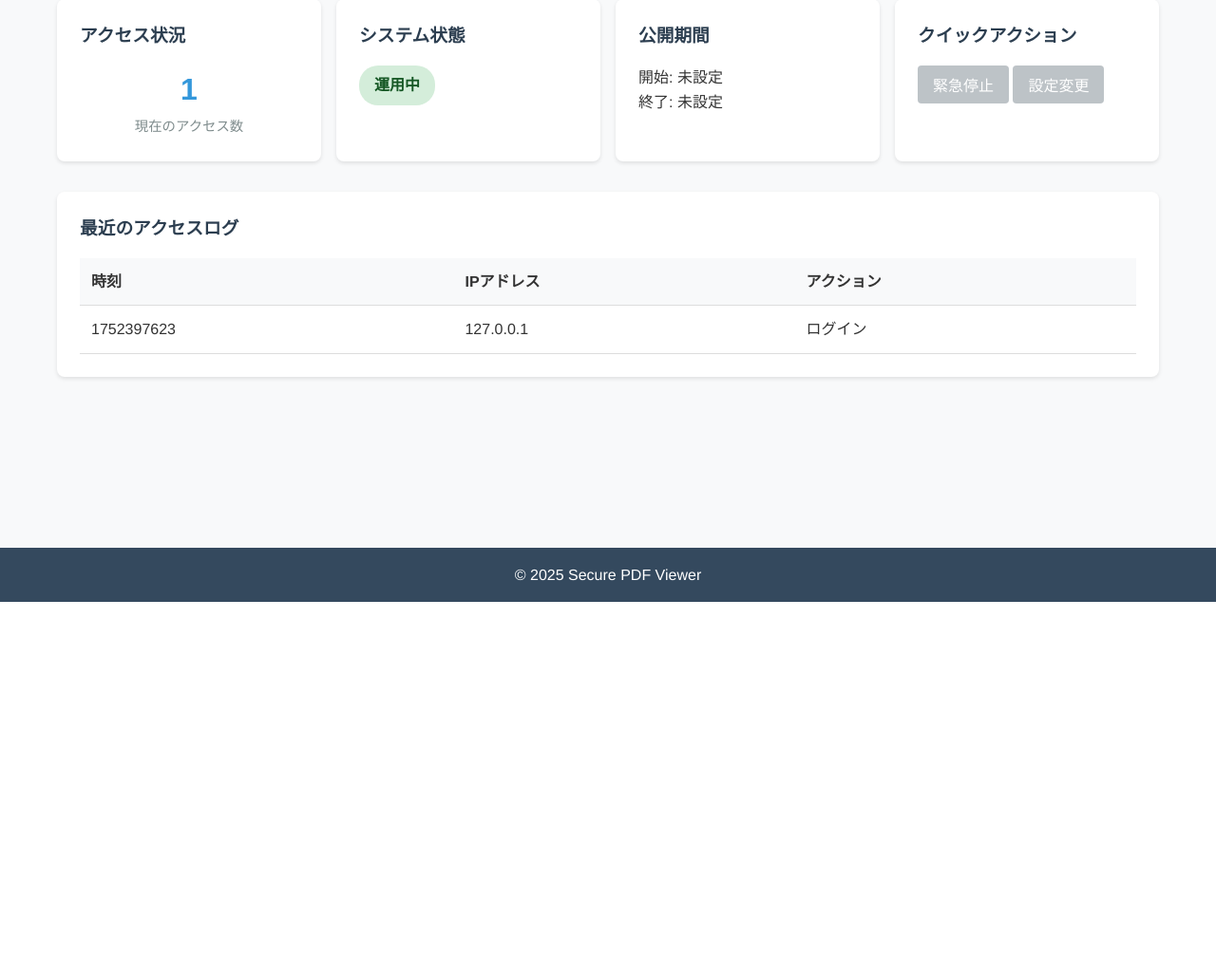
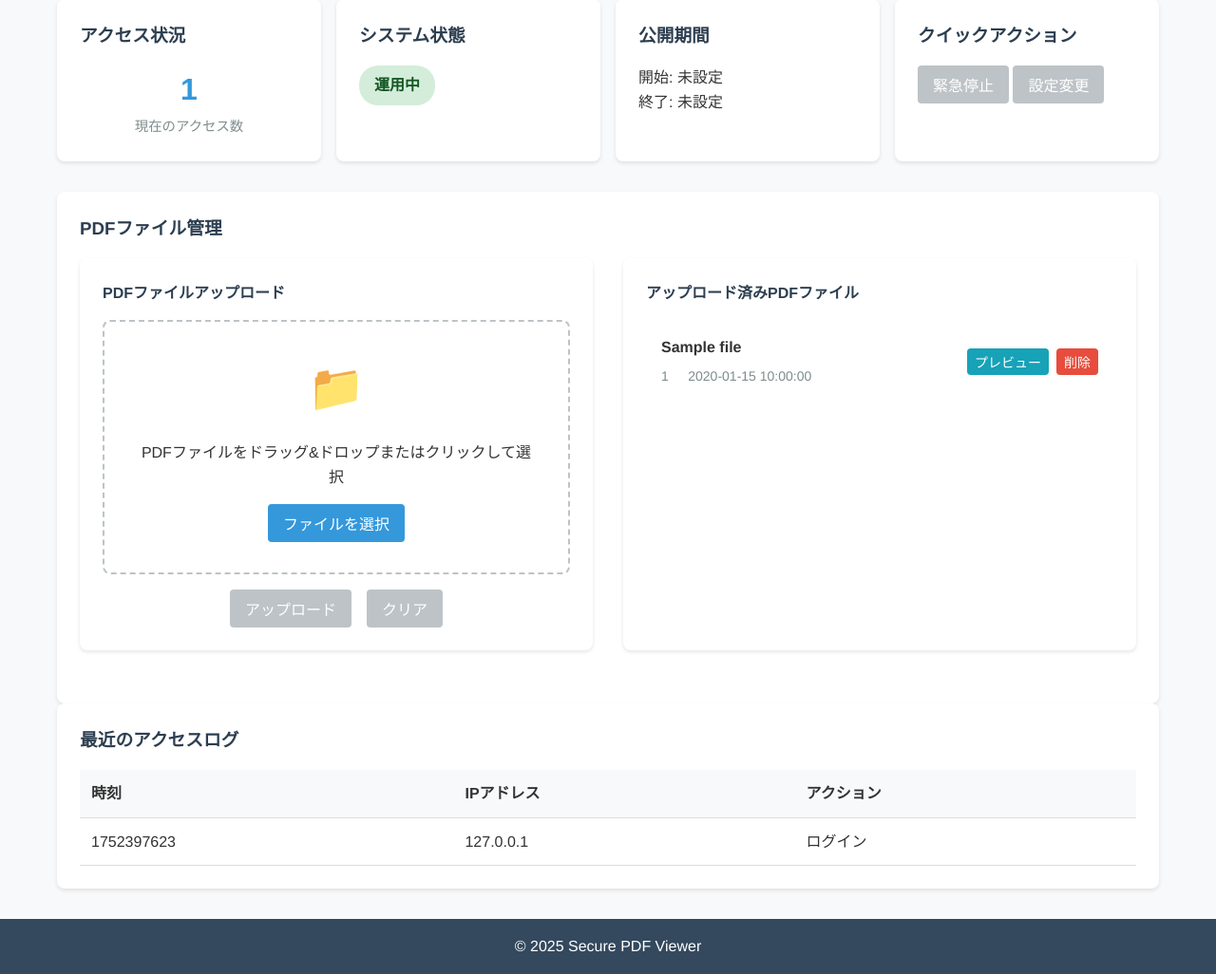
Before and after one commit to shimesaba-type0/secure-pdf-viewer, a Flask app: template templates/admin.html in a window 1280 px wide. Shown: the part 177-1203 px from the top of the page at 95% size. Before the commit the page ends 811 px from the top, so only its background shows below. Run offline with Flask 3, Linux system fonts and the light colour scheme; the visitor is signed in with stand-in values (Sample User, id 1); the template is opened without the code that fills it: most values are stand-ins (such as "Sample title", 1, 10 or a date in 2020).

Commit message:
update: for pdf file uploader

```diff
--- a/app.py
+++ b/app.py
@@ -1,9 +1,16 @@
-from flask import Flask, render_template, request, redirect, url_for, session
+from flask import Flask, render_template, request, redirect, url_for, session, flash, jsonify
 import os
 from datetime import datetime
+from werkzeug.utils import secure_filename
+import sqlite3
 
 app = Flask(__name__)
 app.config['SECRET_KEY'] = os.environ.get('FLASK_SECRET_KEY', 'dev-secret-key-change-this')
+app.config['UPLOAD_FOLDER'] = 'static/pdfs'
+app.config['MAX_CONTENT_LENGTH'] = 16 * 1024 * 1024  # 16MB max file size
+
+# Ensure upload directory exists
+os.makedirs(app.config['UPLOAD_FOLDER'], exist_ok=True)
 
 @app.route('/')
 def index():
@@ -32,7 +39,150 @@ def logout():
 def admin():
     if not session.get('authenticated'):
         return redirect(url_for('login'))
-    return render_template('admin.html')
+
+    # Get list of uploaded PDF files
+    pdf_files = get_pdf_files()
+    return render_template('admin.html', pdf_files=pdf_files)
+
+@app.route('/admin/upload-pdf', methods=['POST'])
+def upload_pdf():
+    if not session.get('authenticated'):
+        return redirect(url_for('login'))
+
+    if 'pdf_file' not in request.files:
+        flash('ファイルが選択されていません')
+        return redirect(url_for('admin'))
+
+    file = request.files['pdf_file']
+    if file.filename == '':
+        flash('ファイルが選択されていません')
+        return redirect(url_for('admin'))
+
+    if file and allowed_file(file.filename):
+        filename = secure_filename(file.filename)
+        filepath = os.path.join(app.config['UPLOAD_FOLDER'], filename)
+
+        # Check if file already exists
+        if os.path.exists(filepath):
+            flash(f'ファイル "{filename}" は既に存在します')
+            return redirect(url_for('admin'))
+
+        try:
+            file.save(filepath)
+
+            # Get actual file size
+            file_size = os.path.getsize(filepath)
+
+            # Add to database
+            add_pdf_to_db(filename, filepath, file_size)
+
+            flash(f'ファイル "{filename}" がアップロードされました')
+        except Exception as e:
+            flash(f'アップロードに失敗しました: {str(e)}')
+    else:
+        flash('PDFファイルのみアップロード可能です')
+
+    return redirect(url_for('admin'))
+
+@app.route('/admin/delete-pdf/<int:pdf_id>', methods=['POST'])
+def delete_pdf(pdf_id):
+    if not session.get('authenticated'):
+        return jsonify({'error': 'Unauthorized'}), 401
+
+    try:
+        # Get file info from database
+        conn = sqlite3.connect('instance/database.db')
+        conn.row_factory = sqlite3.Row
+        cursor = conn.cursor()
+
+        pdf_info = cursor.execute(
+            'SELECT * FROM pdf_files WHERE id = ?', (pdf_id,)
+        ).fetchone()
+
+        if not pdf_info:
+            return jsonify({'error': 'ファイルが見つかりません'}), 404
+
+        # Delete file from filesystem
+        if os.path.exists(pdf_info['file_path']):
+            os.remove(pdf_info['file_path'])
+
+        # Delete from database
+        cursor.execute('DELETE FROM pdf_files WHERE id = ?', (pdf_id,))
+        conn.commit()
+        conn.close()
+
+        return jsonify({'success': True})
+    except Exception as e:
+        return jsonify({'error': str(e)}), 500
+
+def allowed_file(filename):
+    return '.' in filename and filename.rsplit('.', 1)[1].lower() == 'pdf'
+
+def get_pdf_files():
+    try:
+        conn = sqlite3.connect('instance/database.db')
+        conn.row_factory = sqlite3.Row
+        cursor = conn.cursor()
+
+        files = cursor.execute('''
+            SELECT id, filename, file_path, file_size, upload_date
+            FROM pdf_files
+            ORDER BY upload_date DESC
+        ''').fetchall()
+
+        conn.close()
+
+        result = []
+        for file in files:
+            result.append({
+                'id': file['id'],
+                'name': file['filename'],
+                'path': file['file_path'],
+                'size': format_file_size(file['file_size']),
+                'upload_date': file['upload_date']
+            })
+
+        return result
+    except Exception as e:
+        print(f"Error getting PDF files: {e}")
+        return []
+
+def add_pdf_to_db(filename, filepath, file_size):
+    conn = sqlite3.connect('instance/database.db')
+    cursor = conn.cursor()
+
+    # Create table if it doesn't exist
+    cursor.execute('''
+        CREATE TABLE IF NOT EXISTS pdf_files (
+            id INTEGER PRIMARY KEY AUTOINCREMENT,
+            filename TEXT NOT NULL,
+            file_path TEXT NOT NULL,
+            file_size INTEGER,
+            upload_date TIMESTAMP DEFAULT CURRENT_TIMESTAMP
+        )
+    ''')
+
+    cursor.execute('''
+        INSERT INTO pdf_files (filename, file_path, file_size)
+        VALUES (?, ?, ?)
+    ''', (filename, filepath, file_size))
+
+    conn.commit()
+    conn.close()
+
+def format_file_size(size_bytes):
+    if size_bytes == 0:
+        return "0 B"
+
+    size_names = ["B", "KB", "MB"]
+    i = 0
+    size = float(size_bytes)
+
+    while size >= 1024.0 and i < len(size_names) - 1:
+        size /= 1024.0
+        i += 1
+
+    return f"{size:.1f} {size_names[i]}"
 
 if __name__ == '__main__':
     app.run(debug=True, host='0.0.0.0', port=5000)
--- a/static/css/main.css
+++ b/static/css/main.css
@@ -321,6 +321,142 @@ body {
     font-weight: bold;
 }
 
+/* PDFアップロード */
+.btn-success {
+    background-color: #27ae60;
+}
+
+.btn-success:hover {
+    background-color: #229954;
+}
+
+.btn-danger {
+    background-color: #e74c3c;
+}
+
+.btn-danger:hover {
+    background-color: #c0392b;
+}
+
+.btn-sm {
+    padding: 0.25rem 0.5rem;
+    font-size: 0.875rem;
+}
+
+.pdf-upload-section {
+    display: grid;
+    grid-template-columns: 1fr 1fr;
+    gap: 2rem;
+    margin-bottom: 2rem;
+}
+
+.upload-container {
+    background: white;
+    padding: 1.5rem;
+    border-radius: 8px;
+    box-shadow: 0 2px 4px rgba(0, 0, 0, 0.1);
+}
+
+.upload-container h4 {
+    margin-bottom: 1rem;
+    color: #2c3e50;
+}
+
+.upload-area {
+    border: 2px dashed #bdc3c7;
+    border-radius: 8px;
+    padding: 2rem;
+    text-align: center;
+    transition: border-color 0.3s;
+    margin-bottom: 1rem;
+}
+
+.upload-area:hover, .upload-area.drag-over {
+    border-color: #3498db;
+    background-color: #f8f9fa;
+}
+
+.upload-content {
+    display: flex;
+    flex-direction: column;
+    align-items: center;
+    gap: 1rem;
+}
+
+.upload-icon {
+    font-size: 3rem;
+}
+
+.upload-info {
+    padding: 1rem;
+    background-color: #e8f4f8;
+    border-radius: 4px;
+    margin-bottom: 1rem;
+}
+
+.upload-actions {
+    display: flex;
+    gap: 1rem;
+    justify-content: center;
+}
+
+.pdf-list {
+    background: white;
+    padding: 1.5rem;
+    border-radius: 8px;
+    box-shadow: 0 2px 4px rgba(0, 0, 0, 0.1);
+}
+
+.pdf-list h4 {
+    margin-bottom: 1rem;
+    color: #2c3e50;
+}
+
+.file-list {
+    max-height: 400px;
+    overflow-y: auto;
+}
+
+.file-item {
+    display: flex;
+    justify-content: space-between;
+    align-items: center;
+    padding: 1rem;
+    border-bottom: 1px solid #eee;
+}
+
+.file-item:last-child {
+    border-bottom: none;
+}
+
+.file-info {
+    flex: 1;
+}
+
+.file-name {
+    display: block;
+    font-weight: bold;
+    margin-bottom: 0.25rem;
+}
+
+.file-size, .file-date {
+    font-size: 0.875rem;
+    color: #7f8c8d;
+    margin-right: 1rem;
+}
+
+.file-actions {
+    display: flex;
+    gap: 0.5rem;
+}
+
+.no-files {
+    text-align: center;
+    color: #7f8c8d;
+    font-style: italic;
+    padding: 2rem;
+}
+
 /* レスポンシブ対応 */
 @media (max-width: 768px) {
     .header .container {
@@ -337,6 +473,21 @@ body {
         grid-template-columns: 1fr;
     }
 
+    .pdf-upload-section {
+        grid-template-columns: 1fr;
+    }
+
+    .file-item {
+        flex-direction: column;
+        align-items: flex-start;
+        gap: 1rem;
+    }
+
+    .file-actions {
+        align-self: stretch;
+        justify-content: center;
+    }
+
     .container {
         padding: 0 10px;
     }
--- a/templates/admin.html
+++ b/templates/admin.html
@@ -1,6 +1,10 @@
 {% extends "layout.html" %}
 
 {% block title %}管理画面 - Secure PDF Viewer{% endblock %}
+
+{% block extra_js %}
+<script src="{{ url_for('static', filename='js/admin.js') }}"></script>
+{% endblock %}
 
 {% block content %}
 <div class="admin-container">
@@ -36,6 +40,56 @@
     </div>
 
     <div class="admin-section">
+        <h3>PDFファイル管理</h3>
+        <div class="pdf-upload-section">
+            <div class="upload-container">
+                <h4>PDFファイルアップロード</h4>
+                <form action="/admin/upload-pdf" method="post" enctype="multipart/form-data" class="upload-form">
+                    <div class="upload-area" id="uploadArea">
+                        <div class="upload-content">
+                            <div class="upload-icon">📁</div>
+                            <p>PDFファイルをドラッグ&ドロップまたはクリックして選択</p>
+                            <input type="file" id="pdfFile" name="pdf_file" accept=".pdf" style="display: none;">
+                            <button type="button" class="btn btn-primary" onclick="document.getElementById('pdfFile').click()">ファイルを選択</button>
+                        </div>
+                    </div>
+                    <div class="upload-info" id="uploadInfo" style="display: none;">
+                        <p>選択されたファイル: <span id="fileName"></span></p>
+                        <p>ファイルサイズ: <span id="fileSize"></span></p>
+                    </div>
+                    <div class="upload-actions">
+                        <button type="submit" class="btn btn-success" id="uploadBtn" disabled>アップロード</button>
+                        <button type="button" class="btn btn-secondary" id="clearBtn" onclick="clearSelection()" disabled>クリア</button>
+                    </div>
+                </form>
+            </div>
+
+            <div class="pdf-list">
+                <h4>アップロード済みPDFファイル</h4>
+                <div class="file-list">
+                    {% if pdf_files %}
+                        {% for file in pdf_files %}
+                        <div class="file-item">
+                            <div class="file-info">
+                                <span class="file-name">{{ file.name }}</span>
+                                <span class="file-size">{{ file.size }}</span>
+                                <span class="file-date">{{ file.upload_date }}</span>
+                            </div>
+                            <div class="file-actions">
+                                <button class="btn btn-info btn-sm" onclick="previewPDF('{{ file.path }}')">プレビュー</button>
+                                <button class="btn btn-danger btn-sm" onclick="deletePDF('{{ file.id }}')">削除</button>
+                            </div>
+                        </div>
+                        {% endfor %}
+                    {% else %}
+                        <p class="no-files">アップロードされたPDFファイルはありません</p>
+                    {% endif %}
+                </div>
+            </div>
+        </div>
+    </div>
+
+    <div class="admin-section">
         <h3>最近のアクセスログ</h3>
         <div class="log-container">
             <table class="log-table">
```
